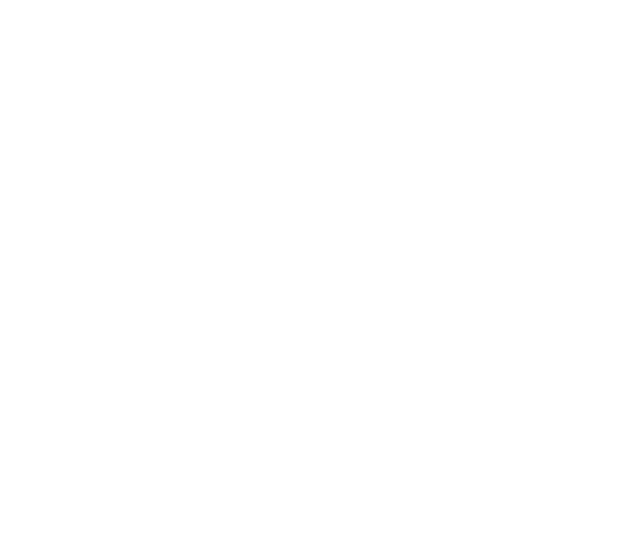
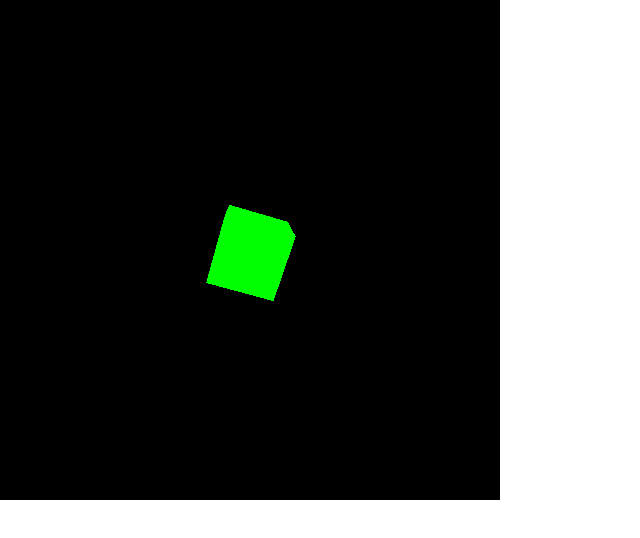
Before and after one commit to irod1723/GraphicsSectionalProject, a plain HTML site: page index.html in a window 1280 px wide. Shown: the whole page, without its empty margins (0-640 px from the left). Drawn offline with nearby package versions, Linux system fonts and the light colour scheme.

Commit message:
spinning cube

```diff
--- a/index.html
+++ b/index.html
@@ -8,9 +8,7 @@
 		</style>
 	</head>
 	<body>
-		<script src="js/three.js"></script>
-		<script>
-			// Our Javascript will go here.
-		</script>
+		<canvas id="c" width="500" height="500"></canvas>
+		<script src="main.js" type="module"></script>
 	</body>
 </html>
--- a/main.js
+++ b/main.js
@@ -1,6 +1,34 @@
-const scene = new THREE.Scene();
-const camera = new THREE.PerspectiveCamera( 75, window.innerWidth / window.innerHeight, 0.1, 1000 );
+import * as THREE from 'https://threejsfundamentals.org/threejs/resources/threejs/r132/build/three.module.js';;
 
-const renderer = new THREE.WebGLRenderer();
-renderer.setSize( window.innerWidth, window.innerHeight );
-document.body.appendChild( renderer.domElement );
+window.onload = main;
+
+function main()
+{
+    const canvas = document.querySelector("#c");
+
+    const renderer = new THREE.WebGLRenderer({canvas});
+
+    const scene = new THREE.Scene();
+
+    // Perspective based camera that applies perspective projections
+    const camera = new THREE.PerspectiveCamera( 75, canvas.width / canvas.height, 0.1, 1000 );
+    camera.position.z = 5;
+
+    const geometry = new THREE.BoxGeometry();
+    const material = new THREE.MeshBasicMaterial( { color: 0x00ff00 } );
+    const cube = new THREE.Mesh( geometry, material );
+    scene.add( cube );
+
+    function render(time) {
+        time *= 0.001;  // convert time to seconds
+
+        cube.rotation.x = time;
+        cube.rotation.y = time;
+
+        renderer.render(scene, camera);
+
+        requestAnimationFrame(render);
+    }
+    requestAnimationFrame(render);
+
+}
```
